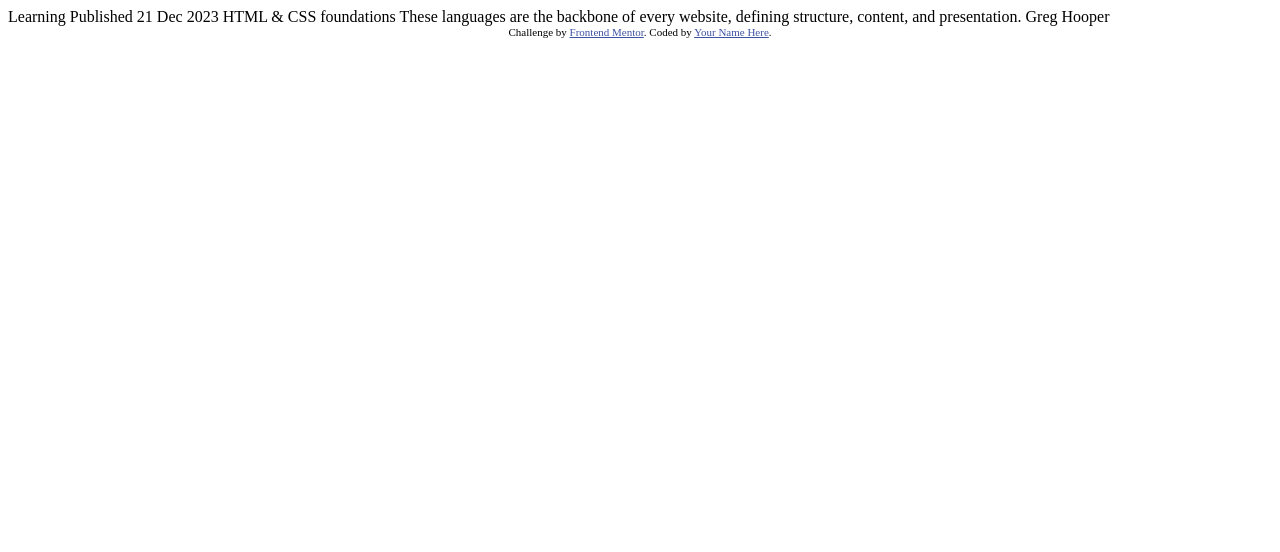
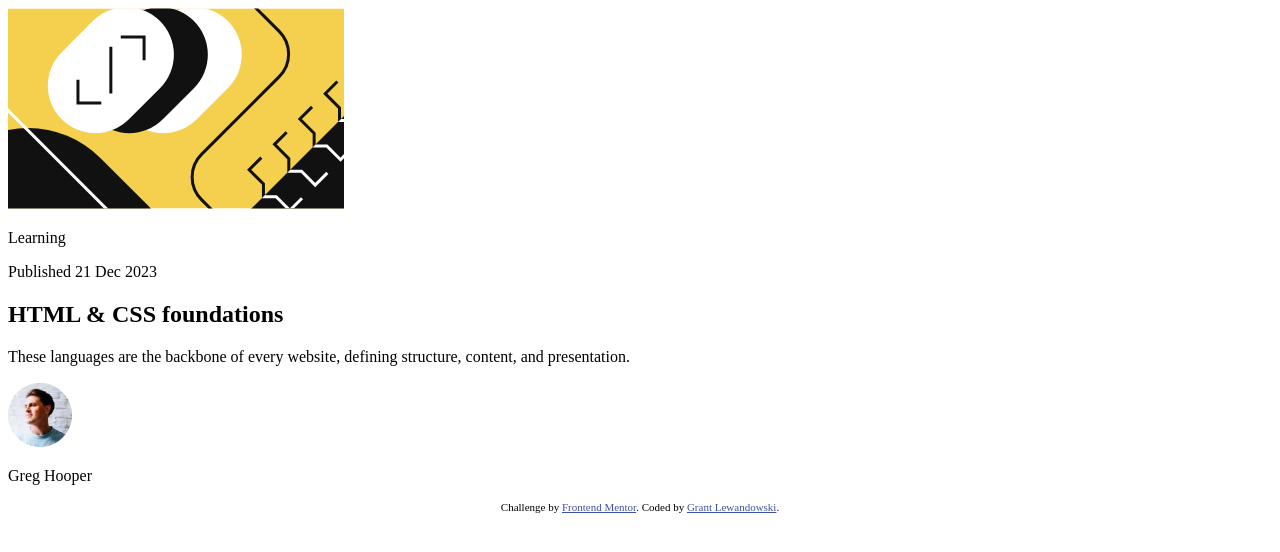
Before and after one commit to Grunt395/blog-preview-card-2, a plain HTML site: page index.html in a window 1280 px wide. Drawn offline with Linux system fonts and the light colour scheme.

Commit message:
HTML Structure

```diff
--- a/index.html
+++ b/index.html
@@ -1,34 +1,46 @@
 <!DOCTYPE html>
 <html lang="en">
+
 <head>
 	<meta charset="UTF-8">
-  <meta name="viewport" content="width=device-width, initial-scale=1.0"> <!-- displays site properly based on user's device -->
+	<meta name="viewport" content="width=device-width, initial-scale=1.0">
+	<!-- displays site properly based on user's device -->
 
 	<link rel="icon" type="image/png" sizes="32x32" href="./assets/images/favicon-32x32.png">
-
+	<link rel="stylesheet" href="./style.css">
 	<title>Frontend Mentor | Blog preview card</title>
 
-  <!-- Feel free to remove these styles or customise in your own stylesheet 👍 -->
-  <style>
-    .attribution { font-size: 11px; text-align: center; }
-    .attribution a { color: hsl(228, 45%, 44%); }
-  </style>
 </head>
+
 <body>
+	<main class="container">
 
-  Learning
+		<img src="./assets/images/illustration-article.svg" alt="banner image">
 
-  Published 21 Dec 2023
+		<article>
 
-  HTML & CSS foundations
+			<p class="category">Learning</p>
 
-  These languages are the backbone of every website, defining structure, content, and presentation.
+			<p class="date">Published 21 Dec 2023</p>
 
-  Greg Hooper
+			<h2 class="title">HTML & CSS foundations</h2>
+
+			<p class="description">These languages are the backbone of every website, defining structure, content, and
+				presentation.</p>
+
+			<div class="profile">
+				<img class="user-image" src="./assets/images/image-avatar.webp" alt="profile icon">
+				<p class="name">Greg Hooper</p>
+			</div>
+
+		</article>
+
+	</main>
 
 	<div class="attribution">
 		Challenge by <a href="https://www.frontendmentor.io?ref=challenge" target="_blank">Frontend Mentor</a>.
-    Coded by <a href="#">Your Name Here</a>.
+		Coded by <a href="https://github.com/Grunt395/blog-preview-card-2" target="_blank">Grant Lewandowski</a>.
 	</div>
 </body>
+
 </html>
--- /dev/null
+++ b/style.css
@@ -0,0 +1,8 @@
+.attribution {
+    font-size: 11px;
+    text-align: center;
+}
+
+.attribution a {
+    color: hsl(228, 45%, 44%);
+}
```
Lines whose indentation alone changed are shown as unchanged.
